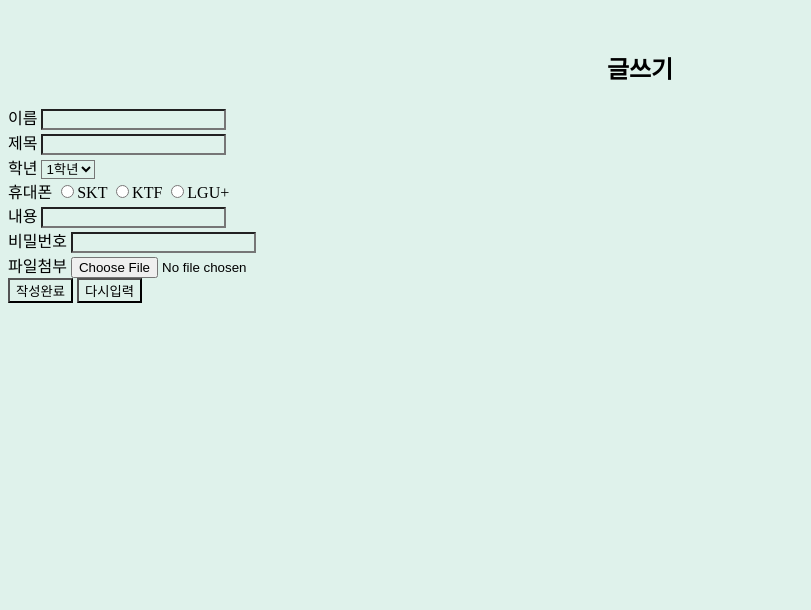
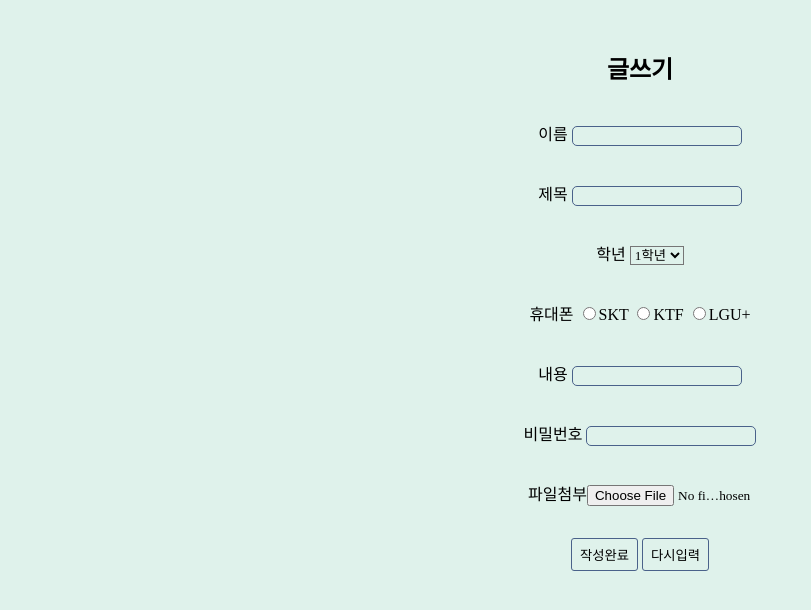
Before and after one commit to 0826486/TokBoard, a plain HTML site: page indexl.html in a window 1280 px wide. Shown: the whole page, without its empty margins (0-811 px from the left). Drawn offline with Linux system fonts and the light colour scheme; a web font is replaced by a local one.

Commit message:
🐸 파일첨부 가운데 정렬, css 구성

```diff
--- a/index.css
+++ b/index.css
@@ -1,4 +1,12 @@
+@font-face {
+    font-family: 'Pretendard-Regular';
+    src: url('https://fastly.jsdelivr.net/gh/Project-Noonnu/noonfonts_2107@1.1/Pretendard-Regular.woff') format('woff');
+    font-weight: 400;
+    font-style: normal;
+}
+
 * {
+    font-family: 'Pretendard-Regular';
     background-color: #DFF2EB;
 }
 
@@ -8,3 +16,47 @@ h2 {
     align-items: center;
     margin-top: 50px;
 }
+
+.input {
+    text-align: center;
+    margin-top: 20px;
+    line-height: 60px;
+}
+
+.name,
+.title,
+.in,
+.passwd {
+    border: 1.6px solid #4A628A;
+    border-radius: 5px;
+    outline: none;
+}
+
+.name:focus,
+.title:focus,
+.in:focus,
+.passwd:focus {
+    border: 1.6px solid #4A628A;
+}
+
+.complete,
+.try {
+    border: 1.5px solid #4A628A;
+    border-radius: 3px;
+    padding: 6px 8px;
+}
+
+.complete:hover,
+.try:hover {
+    background-color: #B9E5E8;
+}
+
+.Attachfile {
+    display: flex;
+    justify-content: center;
+    align-items: center;
+}
+
+.file {
+    width: 165px;
+}
--- a/indexl.html
+++ b/indexl.html
@@ -28,7 +28,10 @@
 
             비밀번호 <input type="password" name="userpwd" class="passwd"> </br>
 
-            파일첨부 <input type="file" name="file" class="file"> </br>
+            <div class="Attachfile">
+                <span>파일첨부</span>
+                <input type="file" name="file" class="file"> </br>
+            </div>
 
             <button type="submit" class="complete" name="button">작성완료</button>
             <button type="submit" class="try" name="button">다시입력</button>
```
